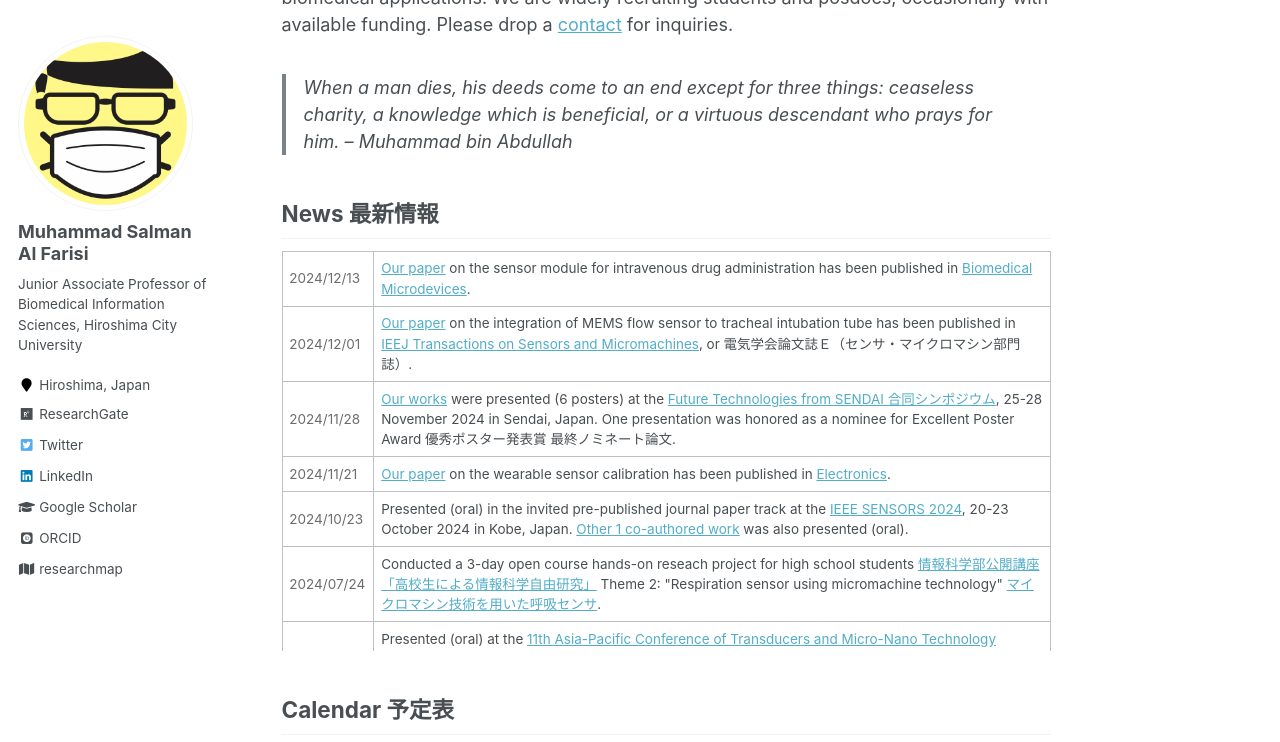
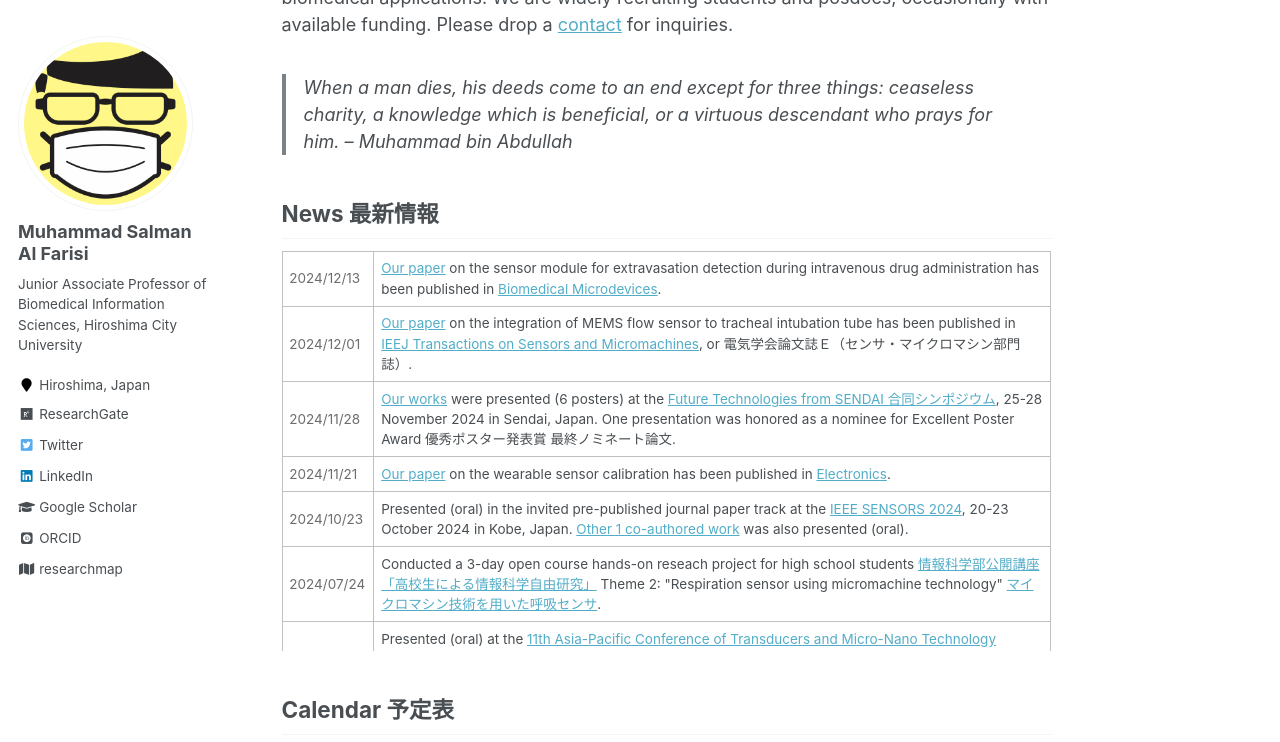
Before and after one commit to msalfarisi/msalfarisi.github.io, a Jekyll site: the page built from _pages/home.md, in a window 1280 px wide and 900 px high, scrolled down 457 px, cut to the strip 0-742 px from the top of the window. Built offline with Jekyll 4.4.1, drawn with Linux system fonts in a browser that asks for light colours; some web fonts are replaced.

Commit message:
Update home.md

```diff
--- a/_pages/home.md
+++ b/_pages/home.md
@@ -24,7 +24,7 @@
  <table style="width:100%">
   <tr>
     <td style="color:#6d6d6d;">2024/12/13</td>
-    <td><a href="/publication/">Our paper</a> on the sensor module for intravenous drug administration has been published in <a href="https://doi.org/10.1007/s10544-024-00730-1">Biomedical Microdevices</a>.</td>
+    <td><a href="/publication/">Our paper</a> on the sensor module for extravasation detection during intravenous drug administration has been published in <a href="https://doi.org/10.1007/s10544-024-00730-1">Biomedical Microdevices</a>.</td>
   </tr>
   <tr>
     <td style="color:#6d6d6d;">2024/12/01</td>
```
